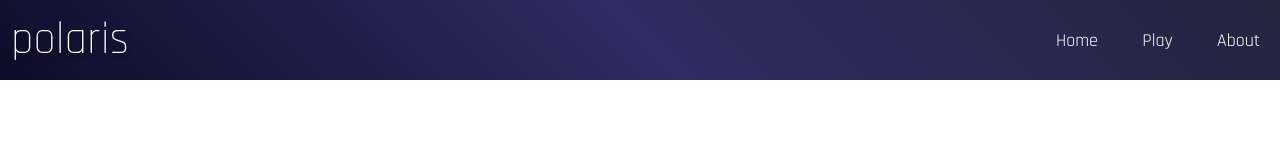
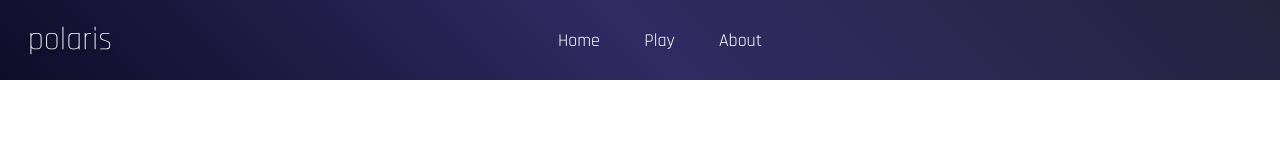
Before and after one commit to polarisofficial/website, a website built with webpack: page src/index.html in a window 1280 px wide. Built offline with nearby package versions, Linux system fonts and the light colour scheme.

Commit message:
Improved layout

```diff
--- a/src/css/common.css
+++ b/src/css/common.css
@@ -1,12 +1,16 @@
 /* Import fonts from Google Fonts */
 @import url('https://fonts.googleapis.com/css2?family=Rajdhani:wght@300;400;500&display=swap');
 
+/**
+ *
+ * Using the icons8's assets is not allowed until I solve the problem about a license of icons8.
+ *
+ **/
 * {
     font-family: "Rajdhani", sans-serif;
     font-weight: normal;
     font-size: 16px;
     color: white;
-
     margin: 0;
     padding: 0;
     border: 0;
@@ -26,6 +30,7 @@ button {
 
 .header-logo-img {
     cursor: pointer;
+    padding: 10px 20px;
 }
 
 .header-nav-list {
@@ -40,4 +45,17 @@ button {
 .header-nav-list li a {
     text-decoration: none;
     font-size: 18px;
+
+    transition: color 0.4s;
 }
+
+.header-nav-list li a:hover {
+    color: lightgray;
+}
+
+.header-settings-btn {
+    width: 60px;
+    height: 60px;
+    margin: 0 20px;
+    cursor: pointer;
+}
--- a/src/index.html
+++ b/src/index.html
@@ -7,7 +7,7 @@
 </head>
 <body>
 <header>
-    <img class="header-logo-img" src="assets/logo.svg" width="140" height="80" alt="Logo">
+    <img class="header-logo-img" src="assets/logo.svg" width="100" height="60" alt="Logo">
     <nav>
         <ul class="header-nav-list">
             <li><a href="#">Home</a></li>
@@ -15,6 +15,7 @@
             <li><a href="#">About</a></li>
         </ul>
     </nav>
+    <button class="header-settings-btn"></button>
 </header>
 <script type="text/javascript" src="build/bundle.js"></script>
 </body>
```
